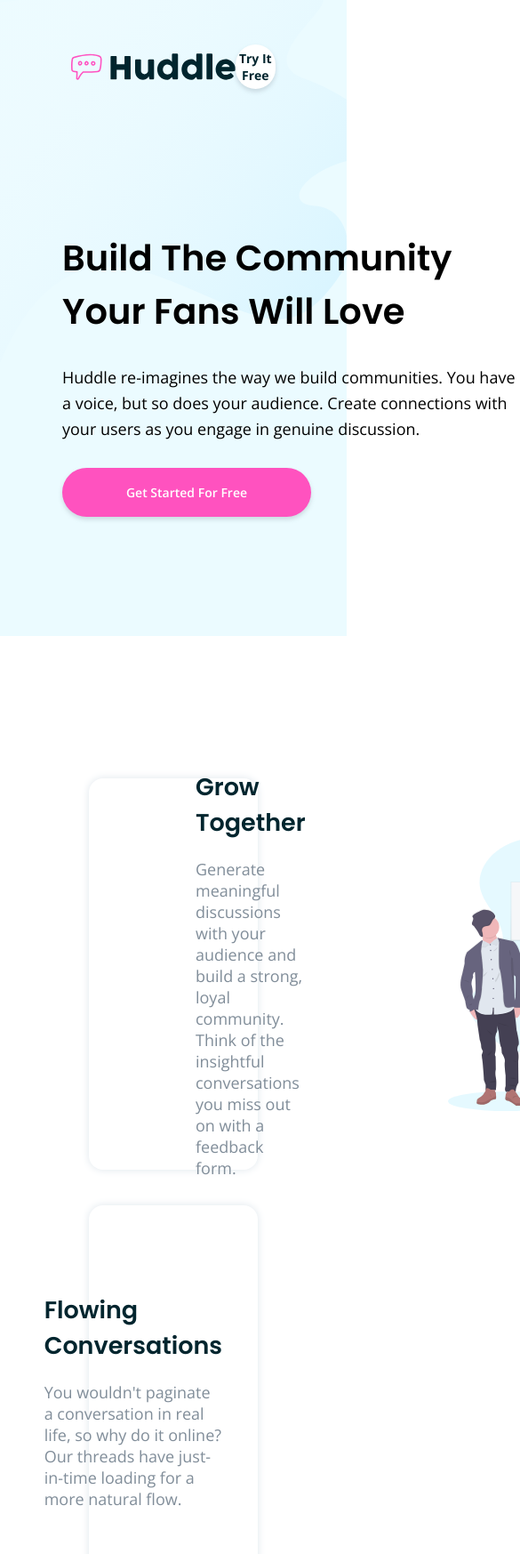
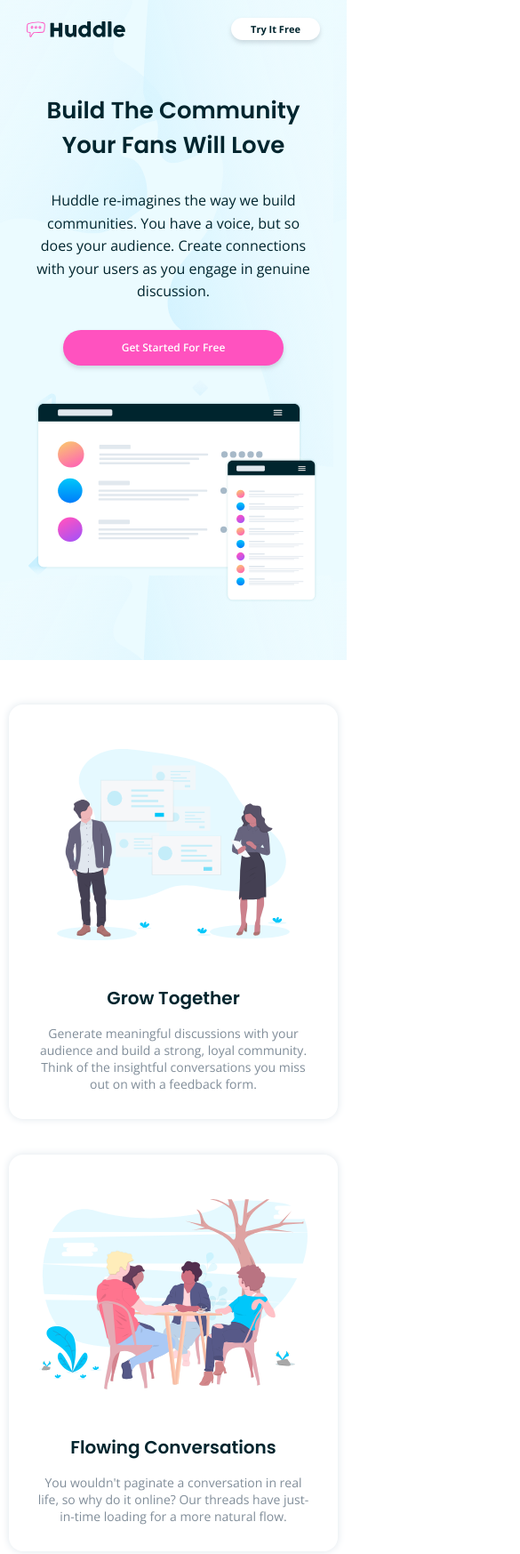
Before and after one commit to albatros444/frontendMentor41, a plain HTML site: page index.html in a window 390 px wide. Shown: the top 1747 px of the page at 89% size, 585 px wide, since content can reach past the window. Drawn offline with nearby package versions, Linux system fonts and the light colour scheme.

Commit message:
imprecise mobile layout done

```diff
--- a/scss/hero.scss
+++ b/scss/hero.scss
@@ -31,6 +31,7 @@
     display: flex;
     justify-content: space-between;
     padding: 70px;
+    color: $darkCyan;
     &__text {
       padding: 90px 70px 30px 0;
       h1 {
--- a/scss/main.scss
+++ b/scss/main.scss
@@ -5,3 +5,4 @@
 @import "sections";
 @import "cta";
 @import "footer";
+@import "mediaQs";
--- /dev/null
+++ b/scss/mediaQs.scss
@@ -0,0 +1,124 @@
+@media screen and (max-width: 500px) {
+  body {
+    padding: 20px 10px;
+  }
+  .hero {
+    padding: 30px 20px;
+    margin: -30px -10px 40px;
+    background: url(/images/bg-hero-mobile.svg) $paleCyan;
+    header {
+      padding: 0 10px 30px;
+      img {
+        height: 18px;
+      }
+      button {
+        width: 100px;
+        height: 25px;
+        font-size: 11px;
+        font-weight: 700;
+      }
+    }
+    &__main {
+      display: block;
+      padding: 30px 20px;
+      &__text {
+        padding: 0;
+        margin-bottom: 40px;
+        text-align: center;
+        h1 {
+          width: 100%;
+          font-size: 26px;
+        }
+        p {
+          width: 100%;
+          font-size: 16px;
+        }
+        button {
+          width: 80%;
+          height: 40px;
+          font-size: 12px;
+        }
+      }
+    }
+    img {
+      height: 58vw;
+    }
+  }
+  ///sections////////
+  .sections {
+    padding: 10px 0 100px;
+    .section {
+      flex-direction: column;
+      flex-flow: column-reverse;
+      justify-content: left;
+      height: auto;
+      padding: 0;
+      //   padding: 50px 30px 30px;
+      img {
+        height: 55vw;
+        margin: 50px 0;
+      }
+      .box {
+        padding: 0 30px 30px;
+        text-align: center;
+        h2 {
+          margin-bottom: 15px;
+          font-size: 20px;
+        }
+        p {
+          font-size: 14px;
+        }
+      }
+      &:nth-child(2) {
+        flex-flow: column-reverse;
+        .box {
+          padding: 0 30px 30px;
+        }
+      }
+    }
+  }
+  ////cta /////
+  .cta {
+    width: 100%;
+    height: 176px;
+    margin: 0 auto -70px;
+    padding-top: 50px;
+    h3 {
+      margin-bottom: 20px;
+      font-size: 18px;
+    }
+    button {
+      width: 200px;
+      height: 40px;
+      font-size: 12px;
+    }
+  }
+  ////footer/////
+  .footer {
+    height: 850px;
+    margin: -30px -10px;
+    padding: 145px 20px 50px;
+    .logo {
+      height: 30px;
+      margin-bottom: 30px;
+    }
+    &__columns {
+      display: block;
+      .column {
+        &:nth-child(1) {
+          width: 100%;
+        }
+        &:nth-child(4) {
+          width: 100%;
+          .socialLinks {
+            margin: 0 auto 30px;
+          }
+          p {
+            font-size: 12px;
+            text-align: center;
+          }
+        }
+      }
+    }
+  }
+}
```
Also changed, not shown: index.html (+1 -6 lines), dist/main.css, 1 other file.
